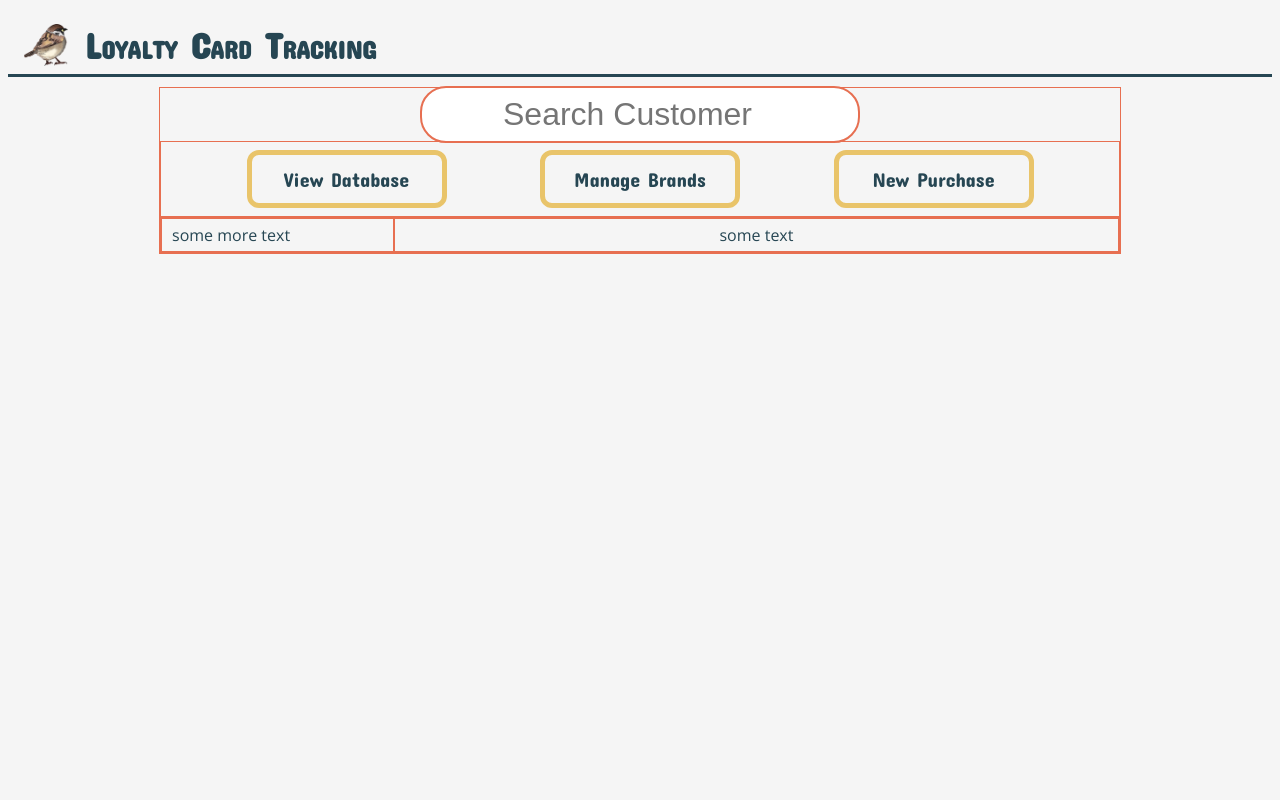
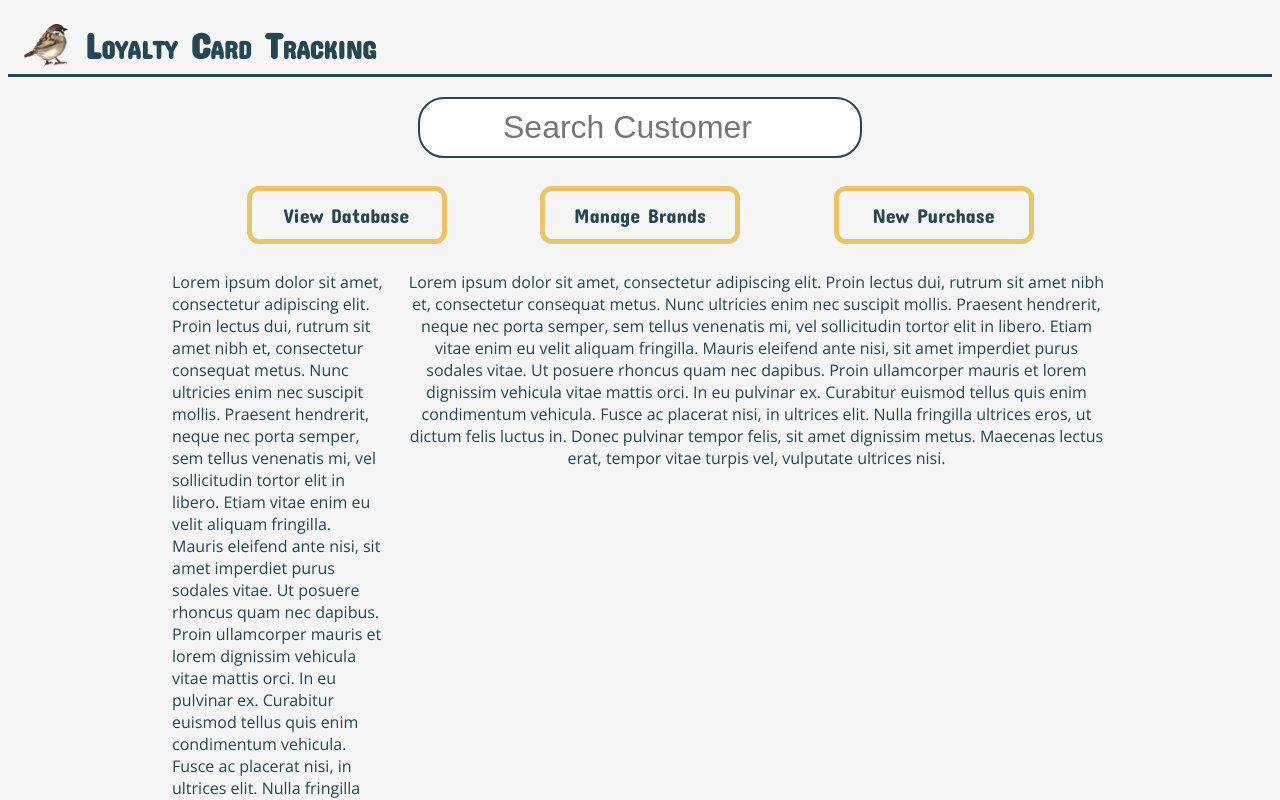
Before and after one commit to sam-taiff/pet-food-loyalty-tracker, a React (Vite) app: page / in a window 1280 px wide. Shown: the top 800 px of the page. Built offline with nearby package versions, Linux system fonts and the light colour scheme; a web font is replaced by a local one.

Commit message:
homepage done aesthetically

```diff
--- a/src/assets/pages.tsx
+++ b/src/assets/pages.tsx
@@ -5,6 +5,9 @@ import {
     Outlet,
     Link
 } from "react-router-dom";
+
+//placeholder text (DEV USE ONLY)
+const lorem:string = "Lorem ipsum dolor sit amet, consectetur adipiscing elit. Proin lectus dui, rutrum sit amet nibh et, consectetur consequat metus. Nunc ultricies enim nec suscipit mollis. Praesent hendrerit, neque nec porta semper, sem tellus venenatis mi, vel sollicitudin tortor elit in libero. Etiam vitae enim eu velit aliquam fringilla. Mauris eleifend ante nisi, sit amet imperdiet purus sodales vitae. Ut posuere rhoncus quam nec dapibus. Proin ullamcorper mauris et lorem dignissim vehicula vitae mattis orci. In eu pulvinar ex. Curabitur euismod tellus quis enim condimentum vehicula. Fusce ac placerat nisi, in ultrices elit. Nulla fringilla ultrices eros, ut dictum felis luctus in. Donec pulvinar tempor felis, sit amet dignissim metus. Maecenas lectus erat, tempor vitae turpis vel, vulputate ultrices nisi."
 
 //Navigation Bar
 export const NavBar = () => {
@@ -43,8 +46,8 @@ export const Homepage = () => (
             <a><button>New Purchase</button></a>
         </div>
         <div id="due-view"> {/* viewport of all "due cards" */}
-            <div id="filter-due">some more text</div>
-            <div id="due-cards">some text</div>
+            <div id="filter-due">{lorem}</div>
+            <div id="due-cards">{lorem}</div>
         </div>
     </div>
 );
--- a/src/master.css
+++ b/src/master.css
@@ -13,7 +13,6 @@ Burnt Sienna: #e76f51 */
   --saffron: #e9c46a;
   --brown: #f4a261;
   --sienna: #e76f51;
-  --title: small-caps bolder 3.2em "Concert One", sans-serif;
   font: 12pt "Open Sans", sans-serif;
   text-rendering: optimizeLegibility;
   background-color: var(--white);
@@ -23,7 +22,7 @@ Burnt Sienna: #e76f51 */
 
 h1 {
   line-height: 1.1;
-  font: var(--title);
+  font: small-caps bolder 3.2em "Concert One", sans-serif;
 }
 
 hr {
@@ -41,7 +40,7 @@ a {
   min-height: 5vh;
   padding: 1rem 1rem 0rem 1rem;
   display: flex;
-  font: var(--title);
+  font: small-caps bolder 3.2em "Concert One", sans-serif;
   font-size: 1.5em;
   color: var(--white);
 }
@@ -70,12 +69,13 @@ a {
   font-size: 2em;
   border-color: transparent;
   border-radius: 24px;
-  padding: 6px;
+  padding:0.5rem;
   text-align: center;
+  margin: 8pt 0pt;
 }
 
 #search-input:focus {
-  outline: 2px solid var(--sienna);
+  outline: 2px solid var(--charcoal);
 }
 
 /*Horizontal Menu Display*/
@@ -84,6 +84,7 @@ a {
   justify-content: space-evenly;
   flex-wrap: wrap;
   justify-items: stretch;
+  padding: 8pt 0pt;
 }
 
 #main-menu button {
@@ -112,13 +113,14 @@ a {
 
 #due-view {
   display: flex;
+  vertical-align: top;
 }
 
 #filter-due,
 #due-cards {
   padding: 5px 10px;
   vertical-align: auto;
-  display: inline-block;
+  word-wrap: break-word;
 }
 
 #filter-due {
@@ -132,5 +134,5 @@ a {
 
 /*DEV ONLY*/
 #main-menu, #due-view, #filter-due, #due-cards, .page {
-  border: 1px solid var(--sienna);
+  border: 1px solid transparent;
 }
```
